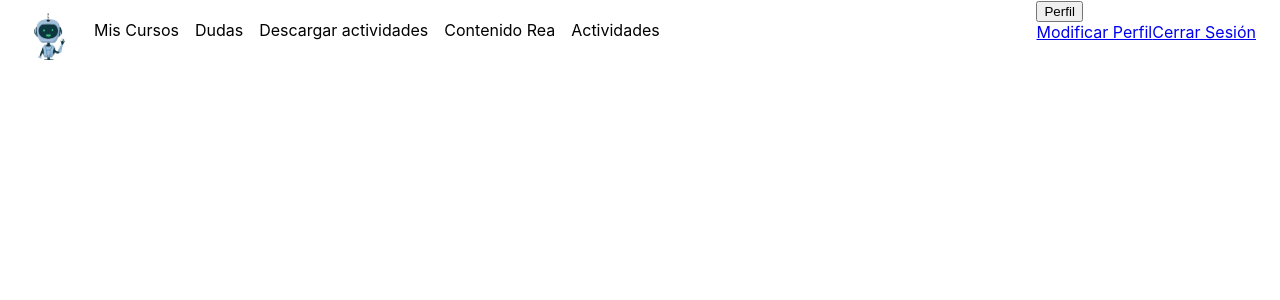
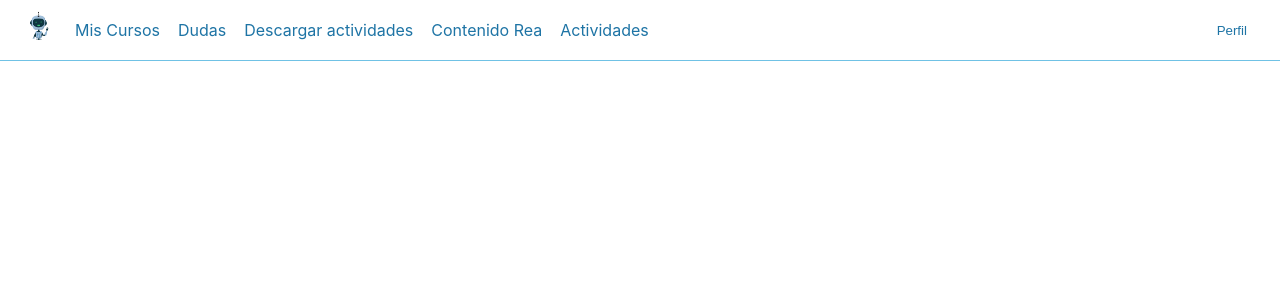
Before and after one commit to Haru-777/webStudentsReact, a React (Create React App) app: page / in a window 1280 px wide. Shown: the top 300 px of the page. Built offline with nearby package versions, Linux system fonts and the light colour scheme.

Commit message:
FEAT:navbar

```diff
--- a/src/components/Header.jsx
+++ b/src/components/Header.jsx
@@ -25,11 +25,10 @@ const Header = () => {
                     </li>
                 </ul>
             </div>
-            <div className="navbar-right">
+            <div className="dropdown">
                 <button className='dropbtn'>Perfil
-                    <i class="fa fa-caret-down"></i>
                 </button>
-                <div class="dropdown-content">
+                <div className="dropdown-content">
                     <a href="#">Modificar Perfil</a>
                     <a href="#">Cerrar Sesión</a>
                 </div>
--- a/src/styles/__vars.scss
+++ b/src/styles/__vars.scss
@@ -1,7 +1,7 @@
 :root {
 	--white: #FFFFFF;
 	--black: #000000;
-	--very-light-pink: #C7C7C7;
+	--very-light-pink: #1e74a5;
 	--text-input-field: #F7F7F7;
 	--baby-blue: #70C2E5;
 	--sm: 14px;
--- a/src/styles/header.scss
+++ b/src/styles/header.scss
@@ -1,20 +1,19 @@
+@import '__vars';
+
 nav {
     display: flex;
     justify-content: space-between;
     padding: 0 24px;
-    border-bottom: 1px solid var(--very-light-pink);
+    border-bottom: 1px solid var(--baby-blue);
 }
 
 .logo {
     border-radius: 50%;
-    width: 50px;
-    height: 50px;
-
-
+    width: 30px;
+    height: 30px;
 }
 
-.navbar-left ul,
-.navbar-right ul {
+.navbar-left ul {
     list-style: none;
     padding: 0;
     margin: 0;
@@ -31,8 +30,7 @@ nav {
     margin-left: 12px;
 }
 
-.navbar-left ul li a,
-.navbar-right ul li a {
+.navbar-left ul li a {
     text-decoration: none;
     color: var(--very-light-pink);
     border: 1px solid var(--white);
@@ -40,36 +38,76 @@ nav {
     border-radius: 8px;
 }
 
-.navbar-left ul li a:hover,
-.navbar-right ul li a:hover {
-    border: 1px solid var(--hospital-green);
-    color: var(--hospital-green);
+.navbar-left ul li a:hover {
+    border: 1px solid var(--baby-blue);
+    color: var(--baby-blue);
 }
 
-.navbar-email {
-    color: var(--very-light-pink);
-    font-size: var(--sm);
-    margin-right: 12px;
+.dropdown {
+    display: flex;
 }
 
-.navbar-shopping-cart {
-    position: relative;
+/* Style the dropdown button to fit inside the topnav */
+.dropdown .dropbtn {
+    background-color: transparent;
+    padding: 0;
+    margin: 0;
+    display: flex;
+    align-items: center;
+    color: var(--very-light-pink);
+    border: 1px solid var(--white);
+    padding: 8px;
+    border-radius: 8px;
 }
 
-.navbar-shopping-cart div {
-    width: 16px;
-    height: 16px;
-    background-color: var(--hospital-green);
-    border-radius: 50%;
-    font-size: var(--sm);
-    font-weight: bold;
+/* Style the dropdown content (hidden by default) */
+.dropdown-content {
+    display: none;
     position: absolute;
-    top: -6px;
-    right: -3px;
-    display: flex;
-    justify-content: center;
-    align-items: center;
+    background-color: var(--baby-blue);
+    min-width: 160px;
+    box-shadow: var(--baby-blue);
+    z-index: 1;
 }
+
+/* Style the links inside the dropdown */
+.dropdown-content a {
+    float: none;
+    color: black;
+    padding: 12px 16px;
+    text-decoration: none;
+    display: block;
+    text-align: left;
+}
+
+/* Add a dark background on topnav links and the dropdown button on hover */
+.topnav a:hover,
+.dropdown:hover .dropbtn {
+    border: 1px solid var(--baby-blue);
+    color: var(--baby-blue);
+}
+
+/* Add a grey background to dropdown links on hover */
+.dropdown-content a:hover {
+    text-decoration: none;
+    color: var(--very-light-pink);
+    border: 1px solid var(--white);
+    padding: 8px;
+    border-radius: 8px;
+}
+
+/* Show the dropdown menu when the user moves the mouse over the dropdown button */
+.dropdown:hover .dropdown-content {
+    display: block;
+    text-decoration: none;
+    color: var(--very-light-pink);
+    border: 1px solid var(--white);
+    padding: 8px;
+    border-radius: 8px;
+    z-index: 1;
+
+}
+
 
 @media (max-width: 640px) {
     .navbar-left ul {
```
